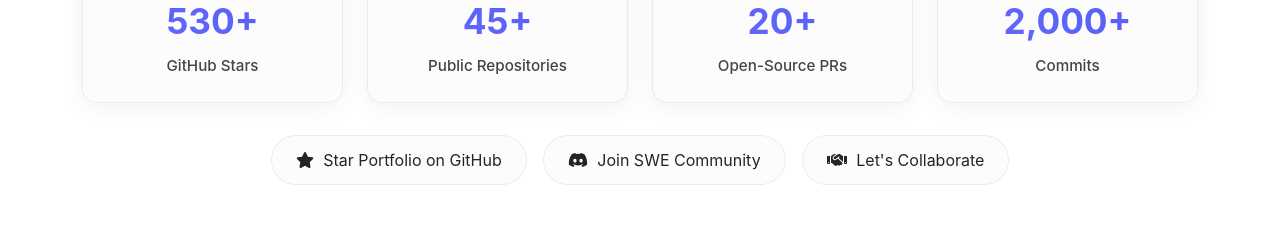
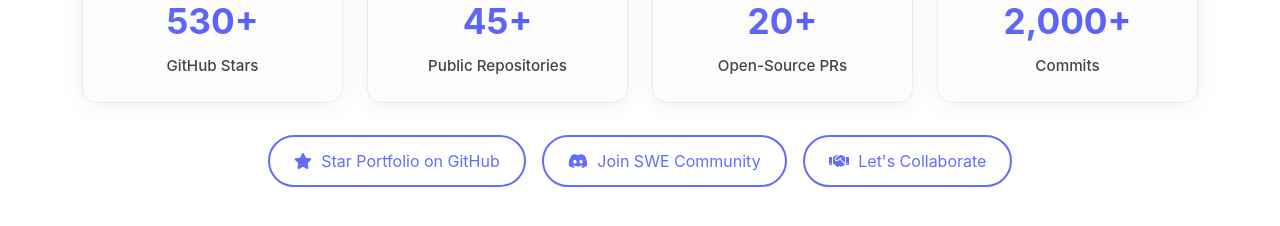
Before and after one commit to AhmedNassar7/AhmedNassar7.github.io, a React (Vite) app: page / in a window 1280 px wide. Shown: the part 1140-1366 px from the top of the page. Built offline with nearby package versions, Linux system fonts and the light colour scheme; no server answers.

Commit message:
Fix CI npm platform-dependency error, restore blue Stats CTAs, and silence stale Sass warnings Upgrade npm in CI to correctly handle optional platform deps; revert CTA buttons to primary-blue; update silenceDeprecations for the newer Sass version.

```diff
--- a/src/components/Stats/Stats.scss
+++ b/src/components/Stats/Stats.scss
@@ -152,18 +152,19 @@
   }
 
   // All three CTAs (star / join / collaborate) are equally-weighted ways to
-  // engage — same neutral outline treatment for all of them, rather than one
-  // looking like the "real" action and the other two an afterthought.
+  // engage — same primary-color outline treatment for all of them, rather
+  // than one looking like the "real" action and the other two an afterthought.
   .github-star-cta,
   .cta-secondary {
-    border: 1px solid var(--glass-border);
-    color: inherit;
-    background: var(--glass-bg);
+    border: 2px solid var(--primary);
+    color: var(--primary);
+    background: transparent;
     font: inherit;
 
     &:hover {
-      border-color: var(--primary);
-      color: var(--primary);
+      background: var(--primary);
+      color: white;
+      box-shadow: 0 6px 18px rgba(100, 108, 255, 0.3);
     }
   }
 
@@ -174,6 +175,13 @@
       background: var(--glass-bg-strong);
       font-weight: 700;
       font-size: 0.85rem;
+    }
+
+    &:hover {
+      .star-count {
+        background: rgba(255, 255, 255, 0.25);
+        color: white;
+      }
     }
   }
 }
--- a/vite.config.js
+++ b/vite.config.js
@@ -271,8 +271,8 @@ export default defineConfig(({ mode }) => {
             'legacy-js-api',
             'import',
             'global-builtin',
-            'mixed-decls',
             'color-functions',
+            'if-function',
           ],
         },
       },
```
